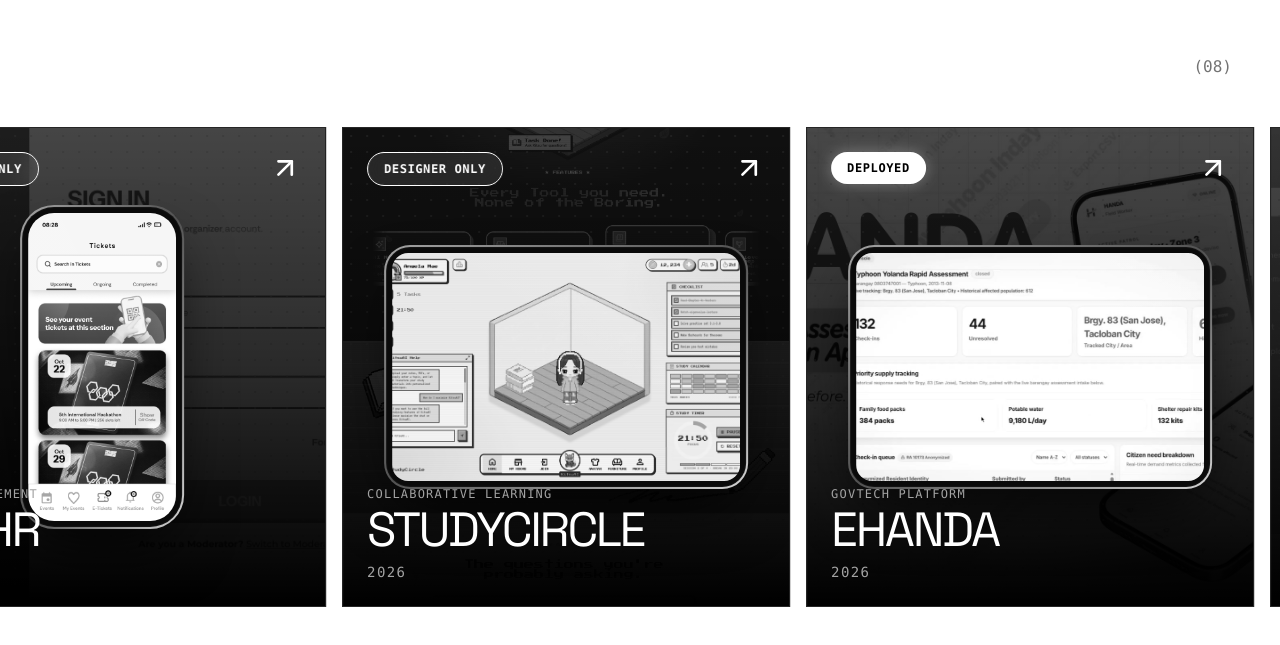
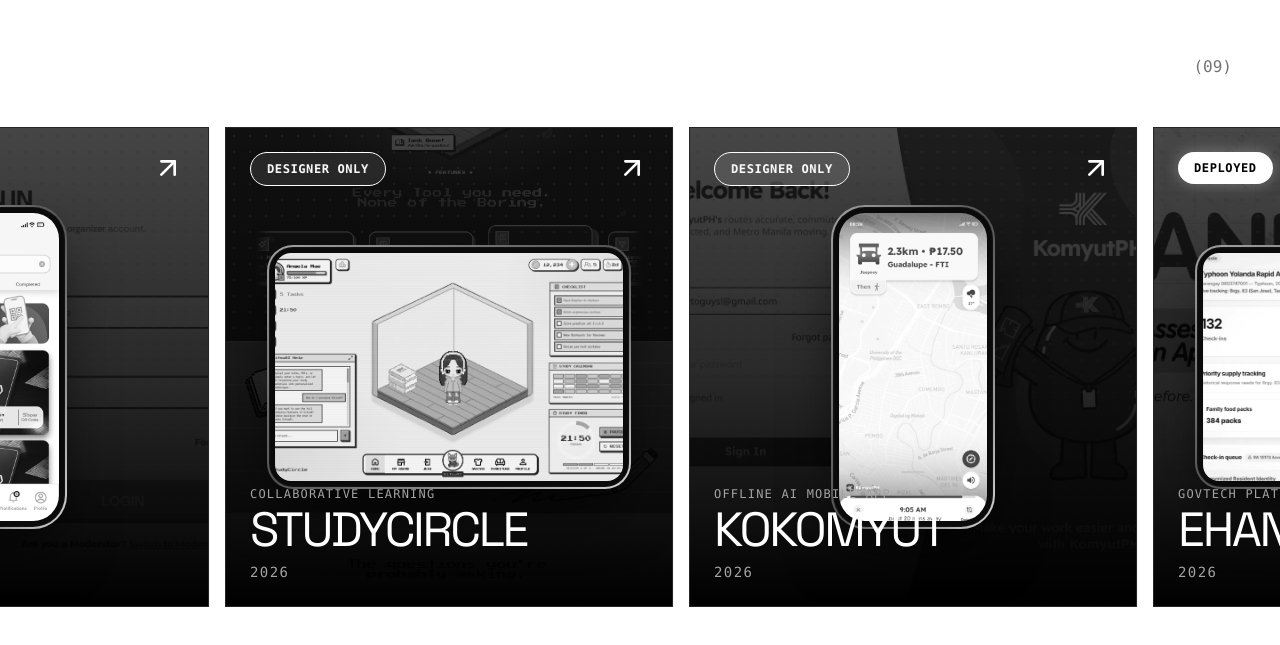
Before and after one commit to jjcabalo/LightweightPortfolio, a Next.js app: page / in a window 1280 px wide. Shown: the part 1955-2600 px from the top of the page. Built offline with nearby package versions, Linux system fonts and the light colour scheme.

Commit message:
Add KokoMyut project card and update hero project count to 9+

```diff
--- a/src/app/page.tsx
+++ b/src/app/page.tsx
@@ -122,6 +122,27 @@ function WorkSection() {
         "/projects/StudyCircle/Profile.png"
       ],
       bgImage: "/projects/STUDYCIRCLE-BG.png"
+    },
+    {
+      title: "KokoMyut",
+      category: "Offline AI Mobile App",
+      year: "2026",
+      date: "2026",
+      role: "UI/UX Designer",
+      tech: "On-Device LLM, Figma",
+      desc: "KokoMyut is an offline-first, AI-powered commuter assistant designed for the Taguig and Makati corridor. Powered by an on-device language model, it understands Tagalog and English queries to provide route recommendations, fare and schedule information, and drop-off alerts using locally stored transportation data, even without an internet connection. I led the UI/UX design, shaping the user flows, interface, and overall mobile experience.",
+      deployed: false,
+      figmaUrl: "https://www.figma.com/design/o72FIFhP9JvfqAFDOtAAh0",
+      mediaButtons: [
+        {
+          label: "View Demo",
+          url: "https://www.linkedin.com/posts/jjcabalo_appbuildersph-localai-kokomyut-ugcPost-7514503407764959233-AjN1"
+        }
+      ],
+      deviceType: "mobile",
+      deviceImage: "/projects/KOMYUTPH-M.png",
+      deviceImages: [],
+      bgImage: "/projects/KOMYUTPH-BG.png"
     },
     {
       title: "eHANDA",
@@ -969,7 +990,7 @@ function PopupDeviceVisual({ project }: { project: any }) {
 
   if (project.deviceType === "mobile") {
     return (
-      <div className={`w-[190px] ${project.title === "KOMYUTPH" ? "h-[404px]" : "h-[380px]"} shrink-0 p-[2px] rounded-[26px] bg-gradient-to-br from-neutral-400 via-neutral-600 to-neutral-300 shadow-[0_30px_60px_-15px_rgba(0,0,0,0.8)] relative`}>
+      <div className={`w-[190px] ${project.title === "KOMYUTPH" || project.title === "KokoMyut" ? "h-[404px]" : "h-[380px]"} shrink-0 p-[2px] rounded-[26px] bg-gradient-to-br from-neutral-400 via-neutral-600 to-neutral-300 shadow-[0_30px_60px_-15px_rgba(0,0,0,0.8)] relative`}>
         <div className="w-full h-full rounded-[24px] p-[4px] bg-[#0a0a0a] shadow-[inset_0_0_2px_rgba(255,255,255,0.15)] relative">
           <div className="w-full h-full rounded-[20px] overflow-hidden relative bg-neutral-950 shadow-[inset_0_0_20px_rgba(0,0,0,1)] flex items-center justify-center">
             <CyclingDeviceImage
@@ -1442,7 +1463,7 @@ function HeroAndAboutSection() {
 
   // Adaptive Hero Stat Cards
   const heroCards = [
-    { num: "8+", label: "Projects", href: "#work" },
+    { num: "9+", label: "Projects", href: "#work" },
     { num: "4", label: "Awards", href: "#awards" },
     { num: "100+", label: "Gallery", href: "/gallery" },
     { num: "4+", label: "Years Exp.", href: "#experience" }
```
